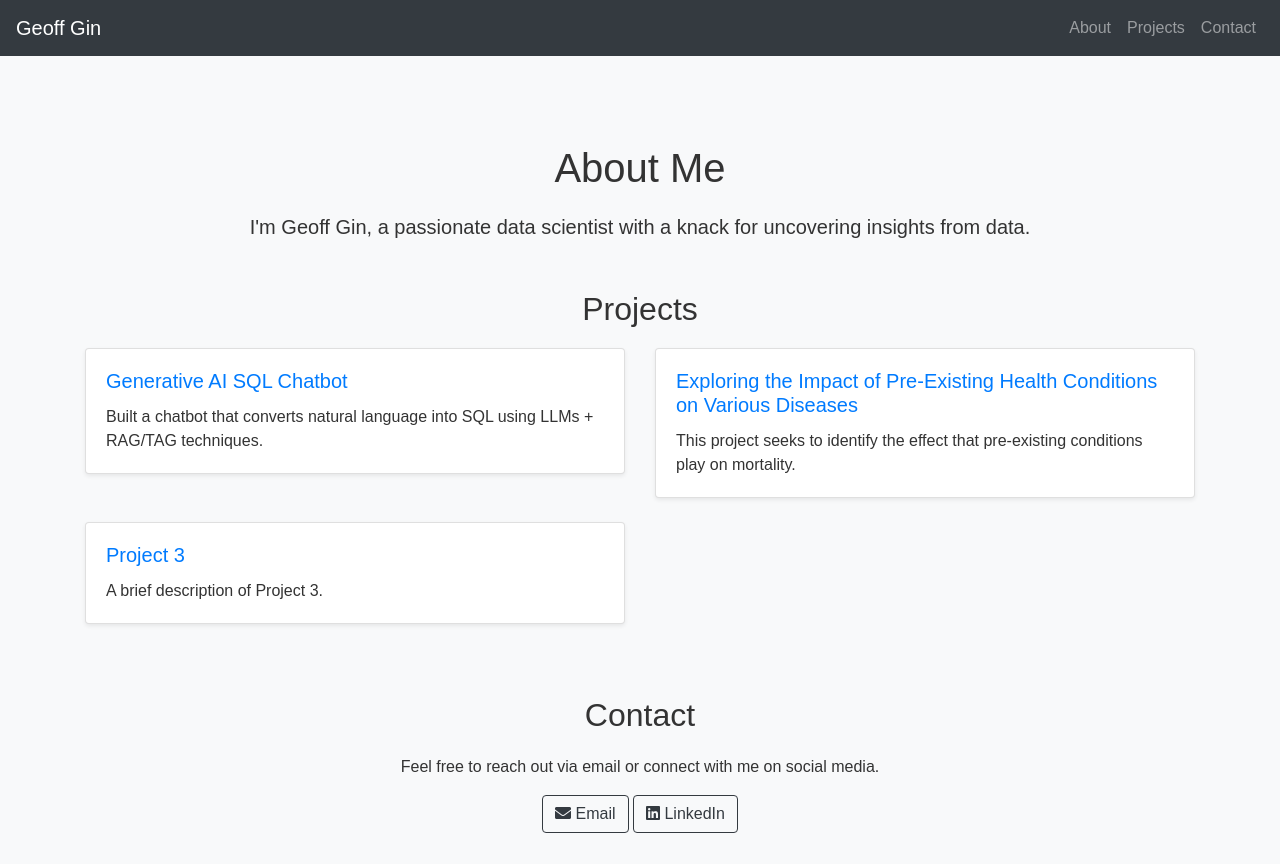
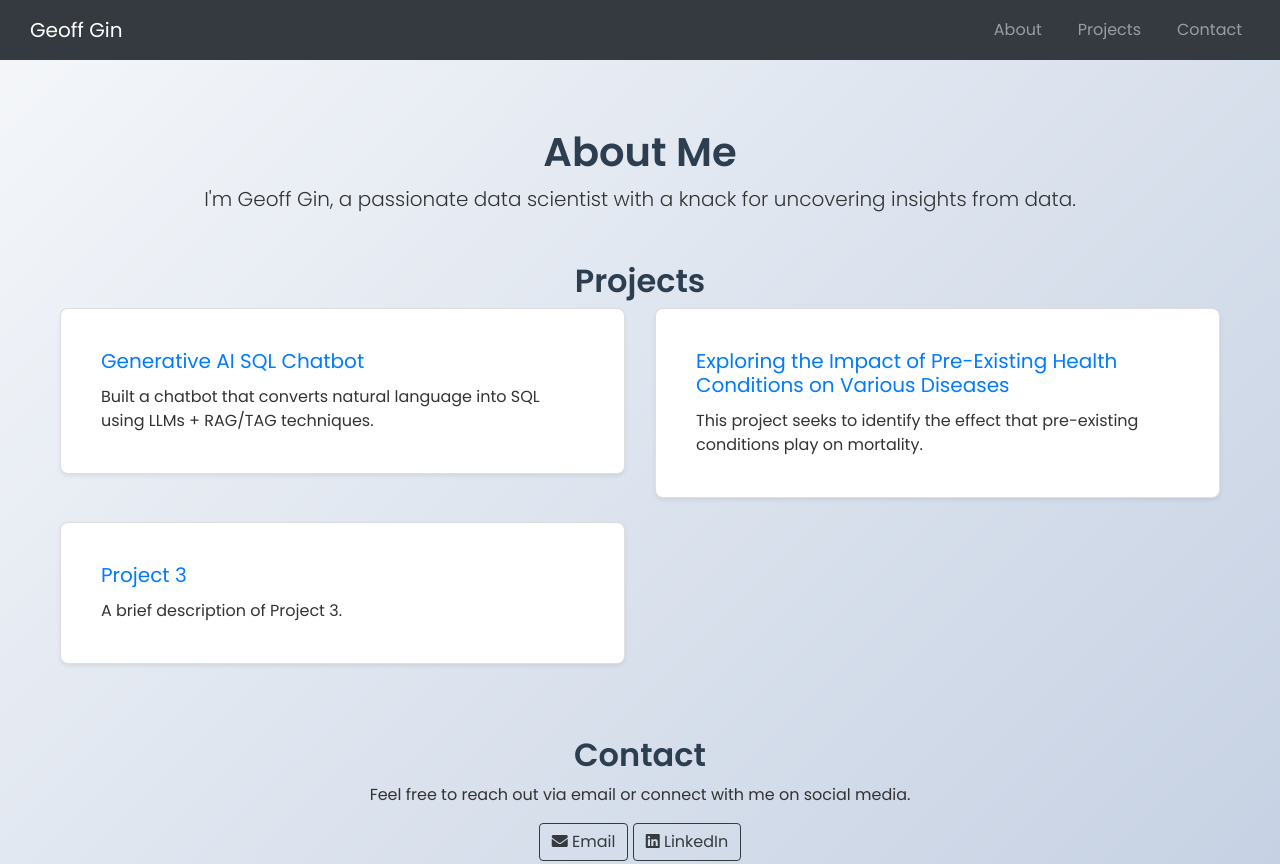
Before and after one commit to geoffgin/geoffgin.github.io, a plain HTML site: page index.html in a window 1280 px wide. Shown: the top 864 px of the page. Drawn offline with nearby package versions, Linux system fonts and the light colour scheme.

Commit message:
updating styling

```diff
--- a/styles.css
+++ b/styles.css
@@ -1,43 +1,62 @@
-html, body {
-    height: 100%;
+@import url('https://fonts.googleapis.com/css2?family=Poppins:wght@300;400;600&display=swap');
+
+body {
+    font-family: 'Poppins', sans-serif;
+    background: linear-gradient(135deg, #f5f7fa, #c3cfe2);
+    color: #333;
     margin: 0;
     display: flex;
     flex-direction: column;
-}
-
-body {
-    font-family: 'Arial', sans-serif;
-    background-color: #f8f9fa;
-    color: #333;
-    flex-grow: 1;
+    min-height: 100vh;
 }
 
 h1, h2 {
-    font-family: 'Montserrat', sans-serif;
-    margin-bottom: 20px;
+    font-weight: 600;
+    color: #2c3e50;
 }
 
 .navbar {
-    margin-bottom: 40px;
+    background-color: #2c3e50;
+    padding: 10px 20px;
+    color: white;
 }
 
-.card {
-    transition: transform 0.2s;
+.navbar a {
+    color: white;
+    text-decoration: none;
+    margin: 0 10px;
+    transition: color 0.3s;
 }
 
-.card:hover {
-    transform: scale(1.05);
+.navbar a:hover {
+    color: #f39c12;
 }
 
 .container {
     flex-grow: 1;
-    padding-bottom: 40px; /* Add padding to ensure space for the footer */
+    padding: 20px;
+    max-width: 1200px;
+    margin: auto;
+}
+
+.card {
+    background: white;
+    border-radius: 8px;
+    box-shadow: 0 4px 8px rgba(0, 0, 0, 0.1);
+    transition: transform 0.3s, box-shadow 0.3s;
+    margin-bottom: 20px;
+    padding: 20px;
+}
+
+.card:hover {
+    transform: translateY(-10px);
+    box-shadow: 0 8px 16px rgba(0, 0, 0, 0.2);
 }
 
 footer {
-    background-color: #333;
+    background-color: #2c3e50;
     color: white;
     text-align: center;
     padding: 10px 0;
-    margin-top: auto; /* Ensure footer stays at the bottom */
+    margin-top: auto;
 }
```
